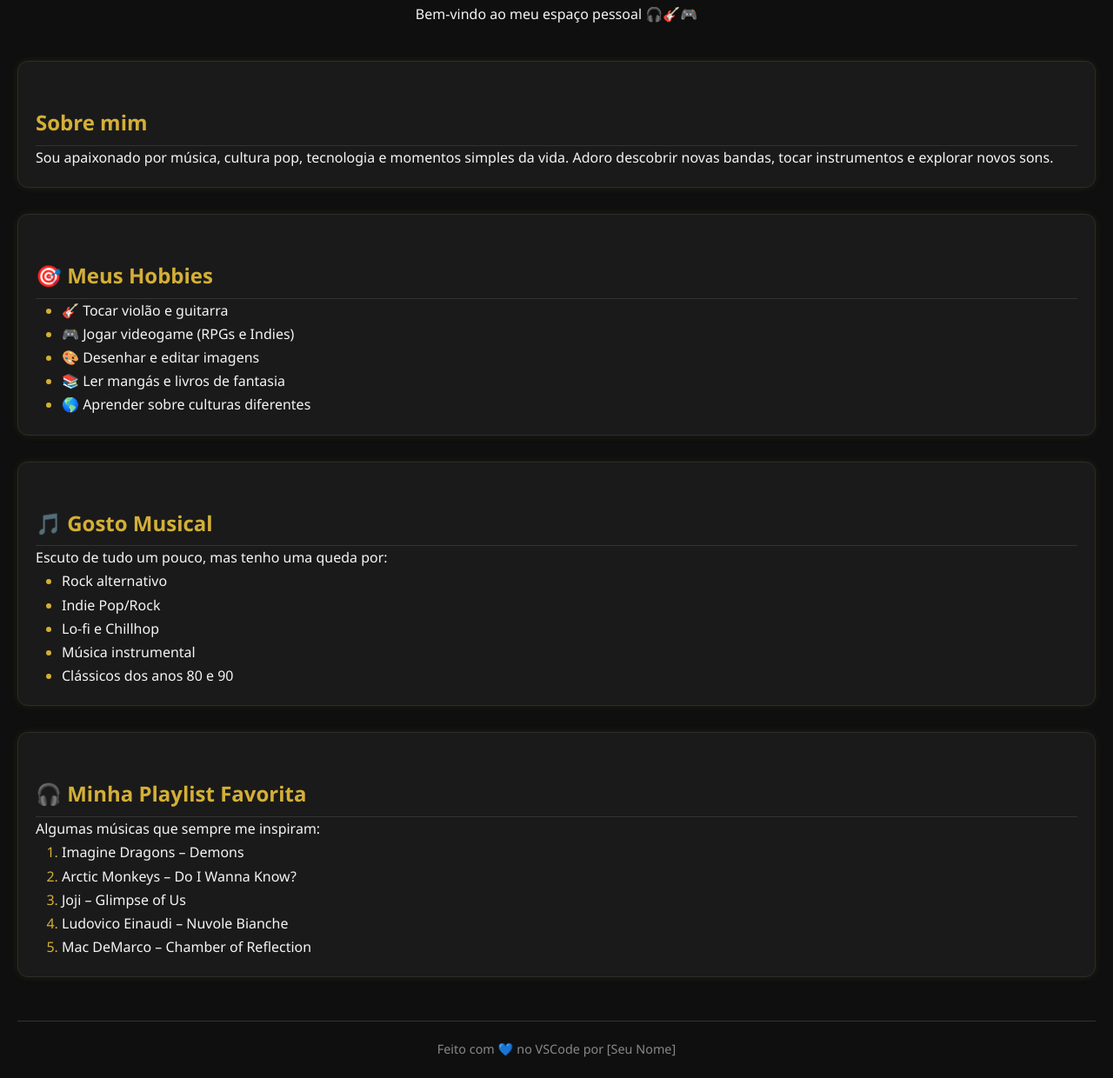
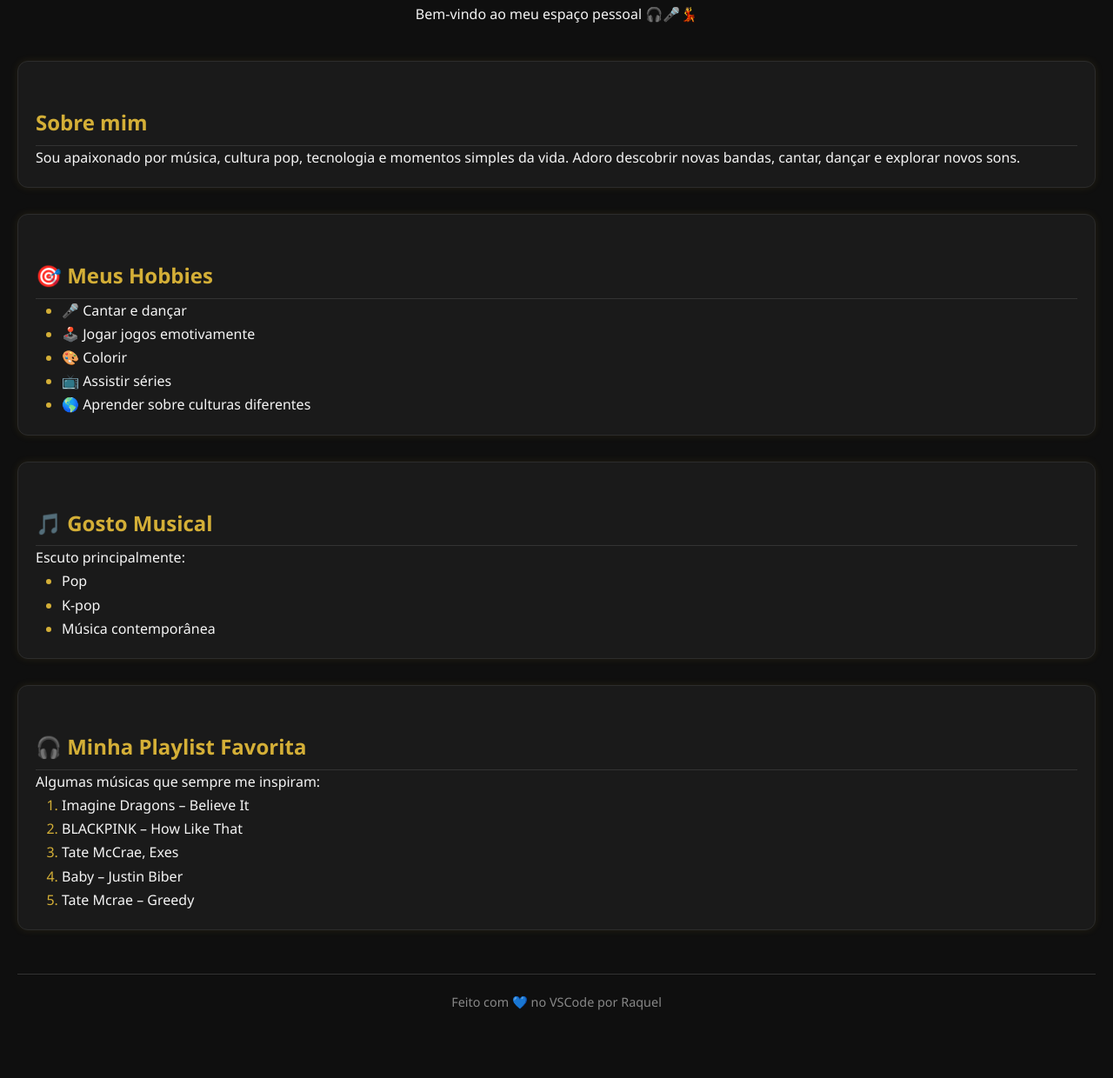
Before and after one commit to Raquelbug/index.html, a plain HTML site: page index.html in a window 1280 px wide. Shown: the part 109-1349 px from the top of the page at 87% size. After the commit the page ends 1294 px from the top, so only its background shows below. Drawn offline with Linux system fonts and the light colour scheme; a script that the page names is missing.

Commit message:
Update index.html

```diff
--- a/index.html
+++ b/index.html
@@ -8,35 +8,33 @@
 </head>
 <body>
   <header>
-    <h1>Olá! Eu sou [Seu Nome]</h1>
-    <p>Bem-vindo ao meu espaço pessoal 🎧🎸🎮</p>
+    <h1>Olá! Eu sou Raquel</h1>
+    <p>Bem-vindo ao meu espaço pessoal 🎧🎤💃</p>
   </header>
 
   <section class="sobre">
     <h2>Sobre mim</h2>
-    <p>Sou apaixonado por música, cultura pop, tecnologia e momentos simples da vida. Adoro descobrir novas bandas, tocar instrumentos e explorar novos sons.</p>
+    <p>Sou apaixonado por música, cultura pop, tecnologia e momentos simples da vida. Adoro descobrir novas bandas, cantar, dançar e explorar novos sons.</p>
   </section>
 
   <section class="hobbies">
     <h2>🎯 Meus Hobbies</h2>
     <ul>
-      <li>🎸 Tocar violão e guitarra</li>
-      <li>🎮 Jogar videogame (RPGs e Indies)</li>
-      <li>🎨 Desenhar e editar imagens</li>
-      <li>📚 Ler mangás e livros de fantasia</li>
+      <li>🎤 Cantar e dançar</li>
+      <li>🕹️ Jogar jogos emotivamente</li>
+      <li>🎨 Colorir</li>
+      <li>📺 Assistir séries</li>
       <li>🌎 Aprender sobre culturas diferentes</li>
     </ul>
   </section>
 
   <section class="musica">
     <h2>🎵 Gosto Musical</h2>
-    <p>Escuto de tudo um pouco, mas tenho uma queda por:</p>
+    <p>Escuto principalmente:</p>
     <ul>
-      <li>Rock alternativo</li>
-      <li>Indie Pop/Rock</li>
-      <li>Lo-fi e Chillhop</li>
-      <li>Música instrumental</li>
-      <li>Clássicos dos anos 80 e 90</li>
+      <li>Pop</li>
+      <li>K-pop</li>
+      <li>Música contemporânea</li>
     </ul>
   </section>
 
@@ -44,17 +42,16 @@
     <h2>🎧 Minha Playlist Favorita</h2>
     <p>Algumas músicas que sempre me inspiram:</p>
     <ol>
-      <li>Imagine Dragons – Demons</li>
-      <li>Arctic Monkeys – Do I Wanna Know?</li>
-      <li>Joji – Glimpse of Us</li>
-      <li>Ludovico Einaudi – Nuvole Bianche</li>
-      <li>Mac DeMarco – Chamber of Reflection</li>
+      <li>Imagine Dragons – Believe It</li>
+      <li>BLACKPINK – How Like That</li>
+      <li>Tate McCrae, Exes</li>
+      <li>Baby – Justin Biber</li>
+      <li>Tate Mcrae – Greedy</li>
     </ol>
   </section>
 
   <footer>
-    <p>Feito com 💙 no VSCode por [Seu Nome]</p>
-  </footer>
+    <p>Feito com 💙 no VSCode por Raquel
 
   <script src="script.js"></script>
 </body>
```
